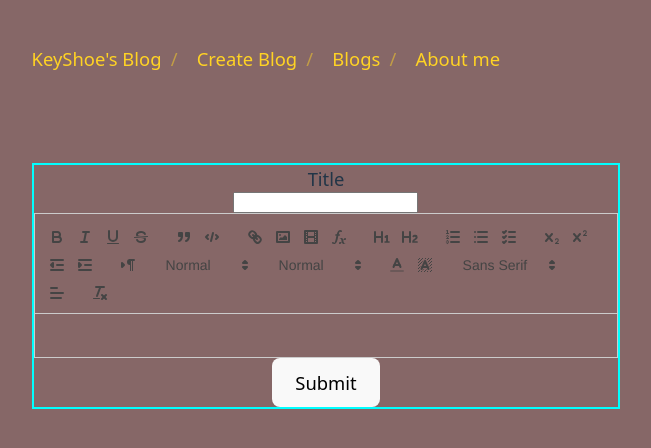
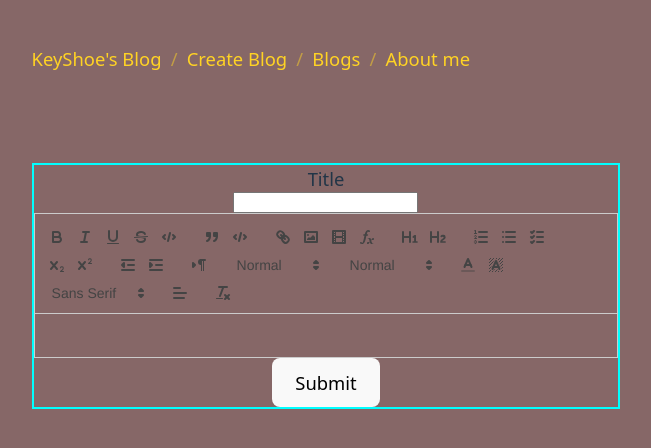
Before and after one commit to Kishu98/KeyShoes, a React (Vite) app in the folder web/: page /blogform in a window 1280 px wide. Shown: the top 448 px of the page, without its empty margins (314-965 px from the left). Built offline with nearby package versions, Linux system fonts and the light colour scheme.

Commit message:
minor styling fix

```diff
--- a/web/src/App.css
+++ b/web/src/App.css
@@ -1,6 +1,6 @@
 #root {
   box-sizing: border-box;
-  margin: 0;
+  margin: auto;
   padding: 15px 0;
   width: 32rem;
 }
--- a/web/src/index.css
+++ b/web/src/index.css
@@ -1,7 +1,8 @@
 :root {
-  font-family: system-ui, -apple-system, BlinkMacSystemFont, 'Segoe UI', Roboto, Oxygen, Ubuntu, Cantarell, 'Open Sans', 'Helvetica Neue', sans-serif;
+  font-family: system-ui, -apple-system, BlinkMacSystemFont, "Segoe UI", Roboto, Oxygen, Ubuntu, Cantarell,
+    "Open Sans", "Helvetica Neue", sans-serif;
   line-height: 1.5;
-  font-weight:normal;
+  font-weight: normal;
   font-size: 1.15rem;
 
   color-scheme: light dark;
@@ -32,8 +33,8 @@ a:hover {
 
 body {
   margin: 0;
-  display: flex;
-  justify-content: center;
+  /* display: flex;
+  justify-content: center; */
   /* align-items: center; */
   /* place-items: center; */
   /* min-width: 320px; */
--- a/web/src/pages/Blog Page/Blog.css
+++ b/web/src/pages/Blog Page/Blog.css
@@ -1,5 +1,5 @@
 header {
-  margin: 60px 0;
+  margin-bottom: 60px;
 }
 
 .title {
--- a/web/src/pages/Blog Page/Blog.jsx
+++ b/web/src/pages/Blog Page/Blog.jsx
@@ -4,7 +4,6 @@ import { useNavigate, useParams } from "react-router-dom";
 
 export default function Blog() {
   const [blog, setBlog] = useState({});
-  const [time, setTime] = useState();
   const { id } = useParams();
   const navigate = useNavigate();
 
@@ -13,12 +12,6 @@ export default function Blog() {
       let res = await fetch(`http://localhost:8080/blog/${id}`);
       if (res.ok) {
         let blog = await res.json();
-        // console.log(blog);
-        let newTime = new Date(blog.created_at);
-        console.log(newTime.toString());
-        console.log(newTime.toLocaleDateString());
-        console.log(newTime.toTimeString());
-        console.log(newTime.toLocaleString());
         setBlog(blog);
       } else {
         alert("Error");
@@ -40,7 +33,7 @@ export default function Blog() {
       <article className='blogContainer'>
         <header>
           <h1 className='title'>{blog.title}</h1>
-          <time dateTime={blog.created_at}>11-09-2024</time>
+          <time dateTime={blog.created_at}>{new Date(blog.created_at).toLocaleDateString()}</time>
         </header>
         <div className='blogContent' dangerouslySetInnerHTML={{ __html: blog.body }}></div>
         <footer>
--- a/web/src/pages/Blogs Page/Blogs.css
+++ b/web/src/pages/Blogs Page/Blogs.css
@@ -0,0 +1,14 @@
+ul {
+  padding: 0;
+  list-style-type: none;
+}
+
+li {
+  display: flex;
+  justify-content: space-between;
+  align-items: center;
+}
+
+.time {
+  font-size: 0.7rem;
+}
--- a/web/src/pages/Blogs Page/Blogs.jsx
+++ b/web/src/pages/Blogs Page/Blogs.jsx
@@ -1,12 +1,10 @@
 import { useEffect, useState } from "react";
 import { Link } from "react-router-dom";
-import Blog from "../Blog Page/Blog";
 import "./Blogs.css";
-import BlogForm from "../Create Blog Page/BlogForm";
 
 export default function Blogs() {
   const [blogList, setBlogList] = useState([]);
-  // const [reload, setReload] = useState(false);
+  const [date, setDate] = useState([]);
 
   useEffect(() => {
     async function getData() {
@@ -26,8 +24,9 @@ export default function Blogs() {
       {blogList ? (
         <ul className='bloglist'>
           {blogList.map((blog) => (
-            <li>
+            <li key={blog.id}>
               <Link to={`${blog.id}`}>{blog.title}</Link>
+              <time className='time'>{new Date(blog.created_at).toLocaleDateString()}</time>
             </li>
           ))}
         </ul>
--- a/web/src/pages/Create Blog Page/BlogForm.jsx
+++ b/web/src/pages/Create Blog Page/BlogForm.jsx
@@ -5,7 +5,7 @@ import "react-quill/dist/quill.snow.css";
 
 const modules = {
   toolbar: [
-    ["bold", "italic", "underline", "strike"], // toggled buttons
+    ["bold", "italic", "underline", "strike", "code"], // toggled buttons
     ["blockquote", "code-block"],
     ["link", "image", "video", "formula"],
 
@@ -74,7 +74,14 @@ export default function BlogForm() {
           onChange={handleChange}
           required
         ></input>
-        <ReactQuill id='body' name='body' onChange={handleChange} theme='snow' modules={modules}></ReactQuill>
+        <ReactQuill
+          id='body'
+          name='body'
+          value={formData.body}
+          onChange={handleChange}
+          theme='snow'
+          modules={modules}
+        ></ReactQuill>
         <button type='submit'>Submit</button>
       </form>
     </>
--- a/web/src/pages/Homepage/HomePage.jsx
+++ b/web/src/pages/Homepage/HomePage.jsx
@@ -3,7 +3,7 @@ import "./Homepage.css";
 
 export default function HomePage() {
   return (
-    <div className='container'>
+    <>
       <nav className='navBar'>
         <div className='navLinks'>
           <Link to='/'>KeyShoe's Blog</Link>
@@ -13,6 +13,6 @@ export default function HomePage() {
         </div>
       </nav>
       <Outlet />
-    </div>
+    </>
   );
 }
--- a/web/src/pages/Homepage/Homepage.css
+++ b/web/src/pages/Homepage/Homepage.css
@@ -1,17 +1,11 @@
 .navBar {
-  display: flex;
-  justify-content: space-between;
-  margin: 30px 0 90px 0;
+  padding: 30px 0;
+  margin-bottom: 60px;
 }
 
 .logo {
   display: flex;
   justify-content: flex-start;
-}
-
-.navLinks {
-  display: flex;
-  gap: 10px;
 }
 
 .navLinks > :not(:last-child)::after {
```
